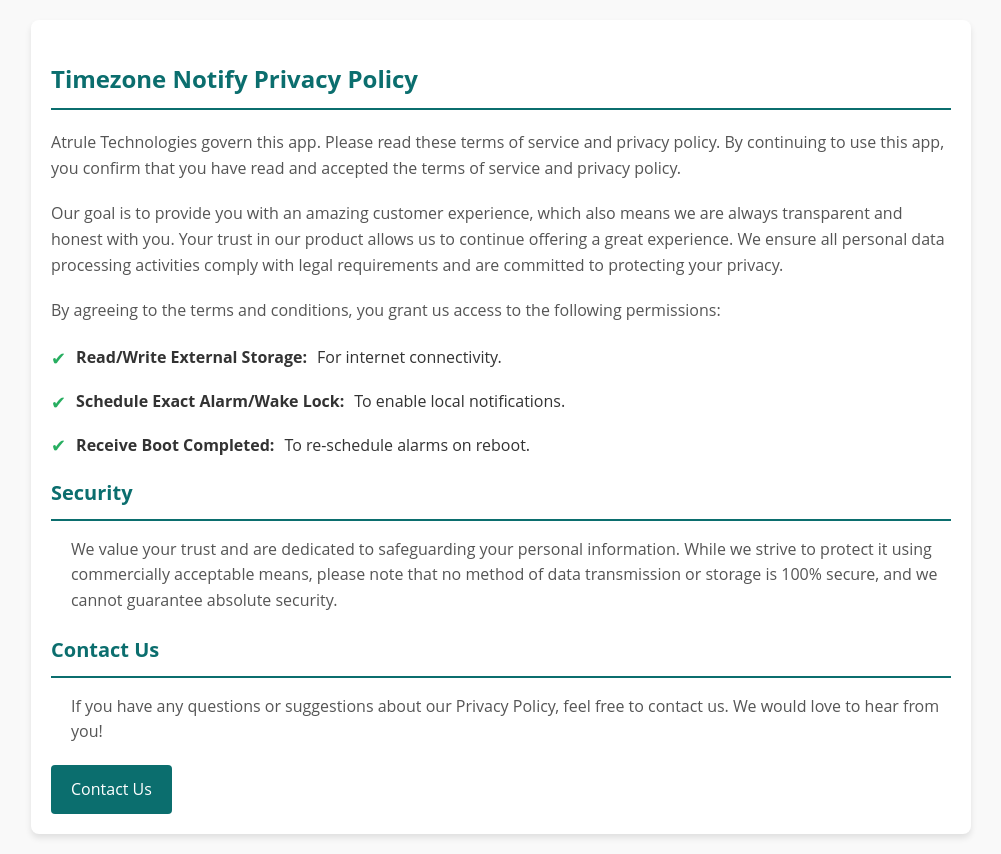
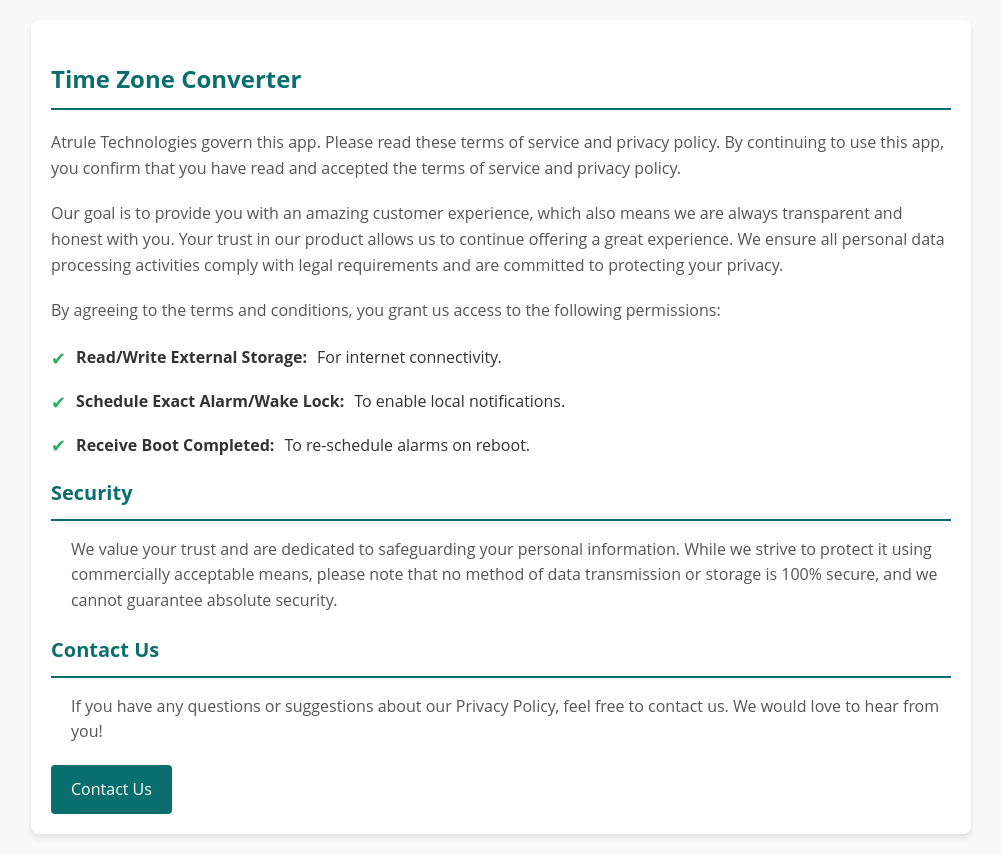
Before and after one commit to umer-ppup/AppPrivacyPolicies, a plain HTML site: page time-zone-converter-privacy-policy.html in a window 1280 px wide. Shown: the whole page, without its empty margins (139-1140 px from the left). Drawn offline with Linux system fonts and the light colour scheme.

Commit message:
Update time-zone-converter-privacy-policy.html

```diff
--- a/time-zone-converter-privacy-policy.html
+++ b/time-zone-converter-privacy-policy.html
@@ -109,7 +109,7 @@
 
 <body>
     <div class="container">
-        <h2>Timezone Notify Privacy Policy</h2>
+        <h2>Time Zone Converter</h2>
 
         <p>Atrule Technologies govern this app. Please read these terms of service and privacy policy. By continuing to use this app, you confirm that you have read and accepted the terms of service and privacy policy.</p>
 
```
